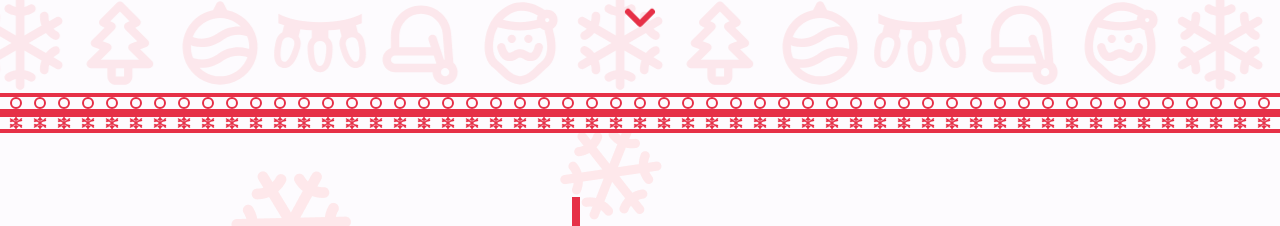
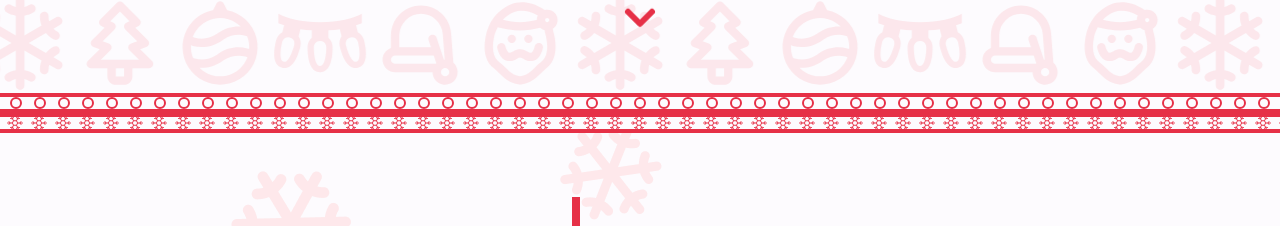
Before and after one commit to x-fer/dosasce, a Next.js app: page / in a window 1280 px wide. Shown: the part 707-933 px from the top of the page. Built offline with nearby package versions, Linux system fonts and the light colour scheme.

Commit message:
fix snowflake a bit

```diff
--- a/src/components/ui/separator.tsx
+++ b/src/components/ui/separator.tsx
@@ -12,7 +12,7 @@ export default function Separator({ variant = "circles" }: SeparatorProps) {
   const patterns = {
     circles: `${svgStart}%3Ccircle cx='12' cy='10' r='5' fill='none' stroke='${color}' stroke-width='2'${svgEnd}`,
     crosses: `${svgStart}%3Cpath d='M 0 0 L 12 10 L 0 20 M 12 10 L 24 0 M 12 10 L 24 20' stroke='${color}' stroke-width='4' stroke-linejoin='miter' fill='none'${svgEnd}`,
-    snowflakes: `${svgStart}%3Cpath d='M 12 3 L 12 17 M 12 5 L 10 7 M 12 5 L 14 7 M 12 15 L 10 13 M 12 15 L 14 13' stroke='${color}' stroke-width='1.5' stroke-linecap='round'/%3E%3Cpath d='M 6.5 6 L 17.5 14 M 8 6.5 L 7 8.5 M 8.5 8 L 6.5 8 M 16 12 L 17 14 M 15.5 12.5 L 17.5 12.5' stroke='${color}' stroke-width='1.5' stroke-linecap='round'/%3E%3Cpath d='M 6.5 14 L 17.5 6 M 8 13.5 L 7 11.5 M 8.5 12 L 6.5 12 M 16 8 L 17 6 M 15.5 7.5 L 17.5 7.5' stroke='${color}' stroke-width='1.5' stroke-linecap='round'${svgEnd}`,
+    snowflakes: `${svgStart}%3Cg fill='none' stroke='${color}' stroke-width='1.3' stroke-linecap='round' stroke-linejoin='round' transform='translate(2,1) scale(0.75)'%3E%3Cpath d='m10 20-1.25-2.5L6 18'/%3E%3Cpath d='M10 4 8.75 6.5 6 6'/%3E%3Cpath d='m14 20 1.25-2.5L18 18'/%3E%3Cpath d='m14 4 1.25 2.5L18 6'/%3E%3Cpath d='m17 21-3-6h-4'/%3E%3Cpath d='m17 3-3 6 1.5 3'/%3E%3Cpath d='M2 12h6.5L10 9'/%3E%3Cpath d='m20 10-1.5 2 1.5 2'/%3E%3Cpath d='M22 12h-6.5L14 15'/%3E%3Cpath d='m4 10 1.5 2L4 14'/%3E%3Cpath d='m7 21 3-6-1.5-3'/%3E%3Cpath d='m7 3 3 6h4'/%3E%3C/g%3E${svgEnd}`,
     "christmas-tree": `${svgStart}%3Cpath d='M 6 2 L 10 9 L 8 9 L 12 15 L 9 15 L 14 20 L -2 20 L 3 15 L 0 15 L 4 9 L 2 9 Z' fill='${color}'/%3E%3Cpath d='M 18 2 L 22 9 L 20 9 L 24 15 L 21 15 L 26 20 L 10 20 L 15 15 L 12 15 L 16 9 L 14 9 Z' fill='${color}'${svgEnd}`,
   };
 
```
